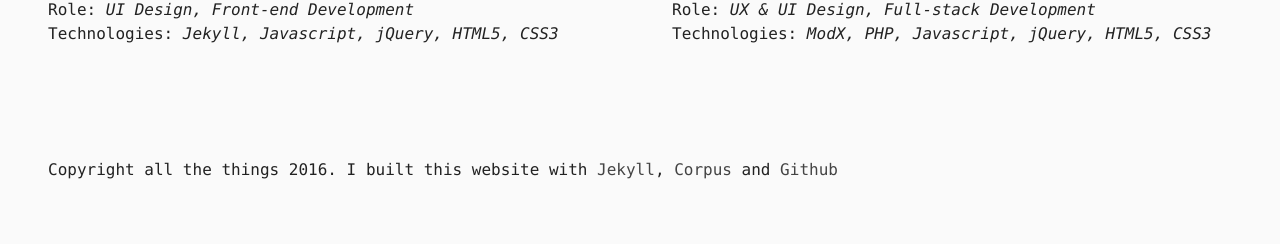
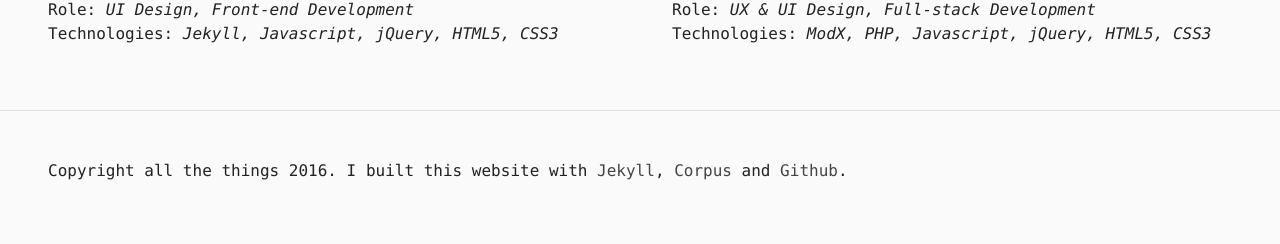
Before and after one commit to agillette/agillette.github.com, a Jekyll site: the page built from index.html, in a window 1280 px wide. Shown: the part 1247-1491 px from the top of the page. Built offline with Jekyll 4.4.1, drawn with Linux system fonts in a browser that asks for light colours; some web fonts are replaced.

```diff
--- a/_includes/footer.html
+++ b/_includes/footer.html
@@ -1,7 +1,7 @@
 <footer class="site-footer row gutters">
 
   <div class="column w100 p1">
-    <p>Copyright all the things 2016. I built this website with <a href="http://jekyllrb.com/" target="_blank">Jekyll</a>, <a href="http://corpuscss.com/" target="_blank">Corpus</a> and <a href="https://pages.github.com/" target="_blank">Github</a></p>
+    <p>Copyright all the things 2016. I built this website with <a href="http://jekyllrb.com/" target="_blank">Jekyll</a>, <a href="http://corpuscss.com/" target="_blank">Corpus</a> and <a href="https://pages.github.com/" target="_blank">Github</a>.</p>
   </div>
 
 </footer>
--- a/index.html
+++ b/index.html
@@ -34,3 +34,4 @@ layout: default
     <p>Status: <eM>launched</em><br>Client: <em>Elmslie Osler Architects</em><br>Role: <em>UX & UI Design, Full-stack Development</em><br>Technologies: <em>ModX, PHP, Javascript, jQuery, HTML5, CSS3</em></p>
   </div>
 </div>
+<hr>
```
